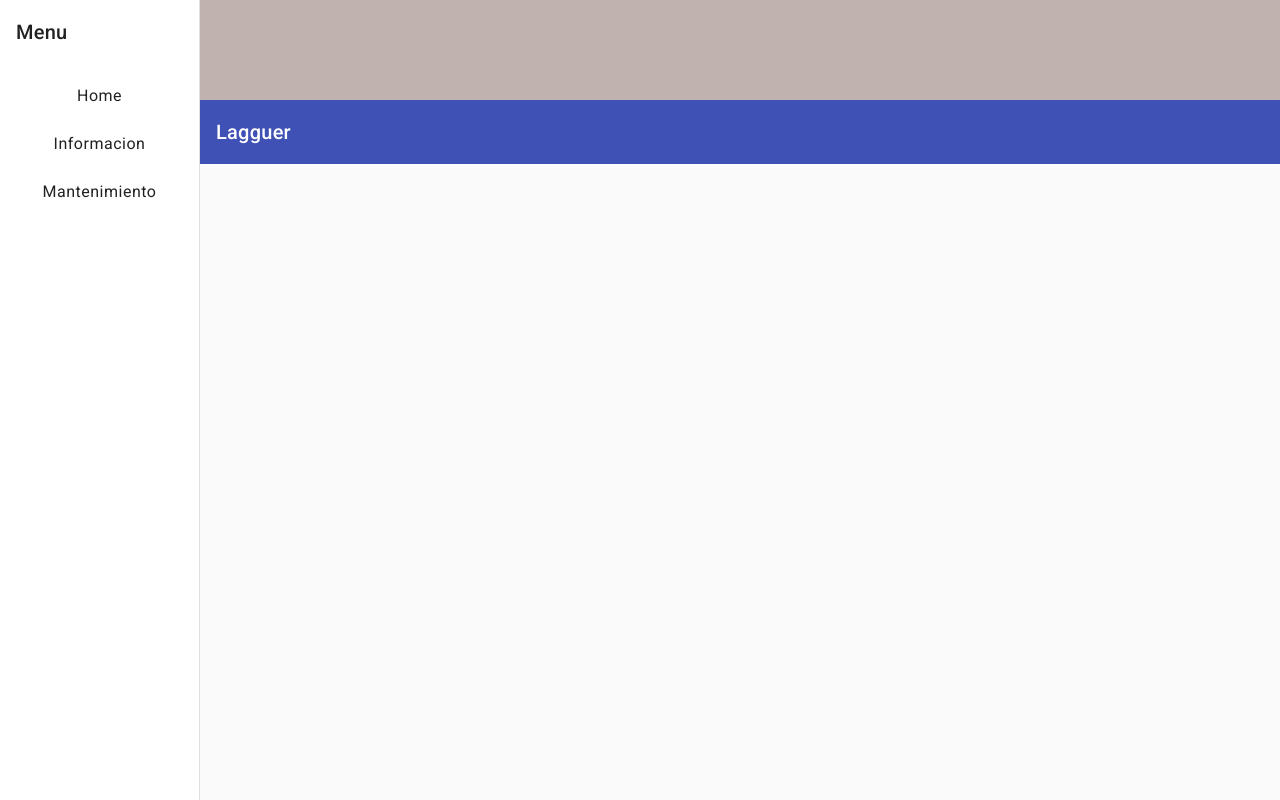
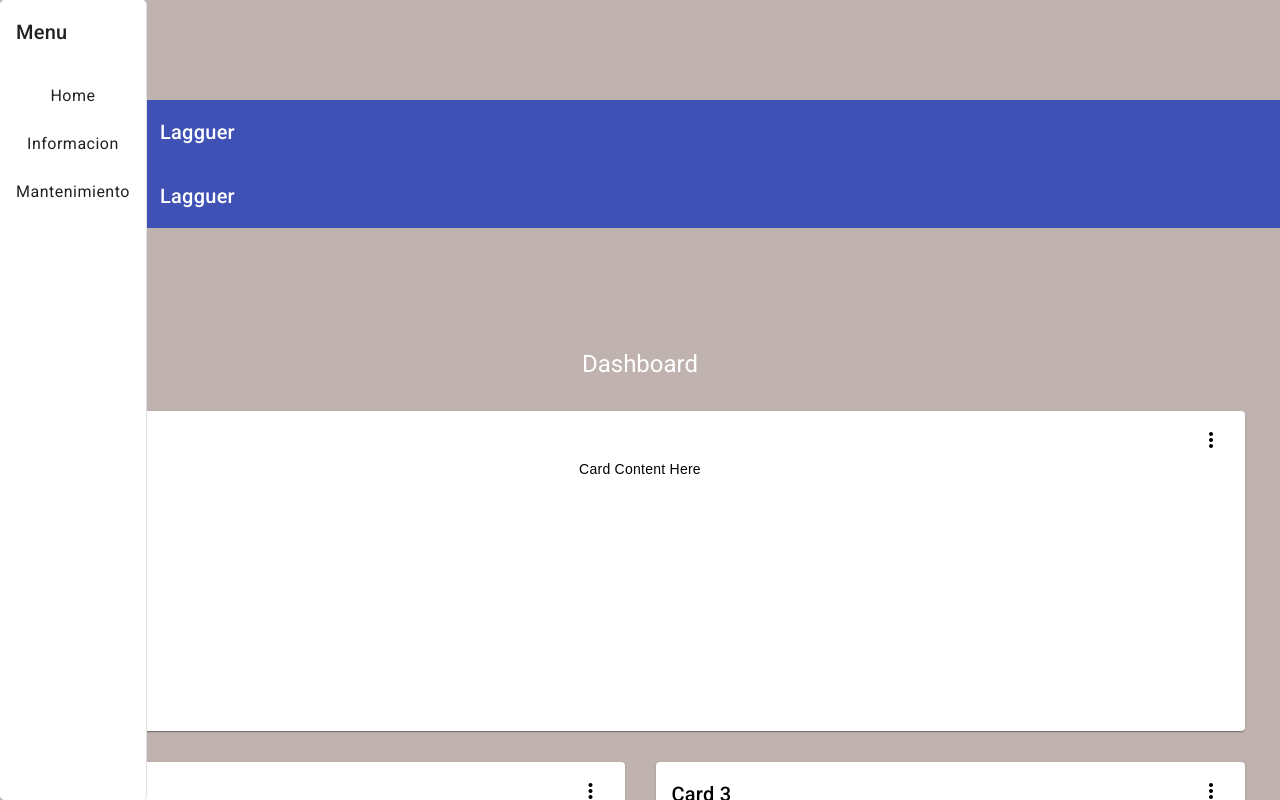
Before and after one commit to Lagguer96/Lagguer, an Angular app: page /siderbar-view in a window 1280 px wide. Shown: the top 800 px of the page. Built offline with nearby package versions, Linux system fonts and the light colour scheme.

Commit message:
Components_page_added

```diff
--- a/src/app/app.component.html
+++ b/src/app/app.component.html
@@ -1 +1,16 @@
-<app-sidebar-view></app-sidebar-view>
+<!DOCTYPE html>
+<html>
+    <header>
+        <meta charset="UTF-8">
+        <base href="./pagina-principal/pagina-principal.component.html">
+        <title>Home</title>
+        <app-sidebar-view></app-sidebar-view>
+        <router-outlet></router-outlet>
+    </header>
+    <body>
+        <main>
+            <!-- <app-maintenance-page></app-maintenance-page> -->
+            <app-pagina-principal></app-pagina-principal>
+        </main>
+    </body>
+</html>
--- a/src/app/app.module.ts
+++ b/src/app/app.module.ts
@@ -1,7 +1,7 @@
 import { NgModule } from '@angular/core';
 import { BrowserModule } from '@angular/platform-browser';
 import { ReactiveFormsModule } from '@angular/forms';
-import { HttpClientModule } from '@angular/common/http';
+
 
 import { AppRoutingModule } from './app-routing.module';
 import { AppComponent } from './app.component';
@@ -33,7 +33,6 @@ import { MatMenuModule } from '@angular/material/menu';
     BrowserModule,
     AppRoutingModule,
     ReactiveFormsModule,
-    HttpClientModule,
     BrowserAnimationsModule,
     MatToolbarModule,
     MatButtonModule,
--- a/src/app/information/information.component.html
+++ b/src/app/information/information.component.html
@@ -1,7 +1,7 @@
 <head>
     <meta charset="utf-8">
     <title>Informacion</title>
-    <base href="../information/information.component.html">
+    <base href="./information.component.html">
     <meta name="viewport" content="width=device-width, initial-scale=1">
     <link rel="icon" type="image/x-icon" href="mini_icon.ico">
 </head>
--- a/src/app/maintenance-page/maintenance-page.component.css
+++ b/src/app/maintenance-page/maintenance-page.component.css
@@ -1,16 +1,18 @@
 .title_1 {
-
+    max-width: var(--largest-width, 90%);
     border-radius: 5%;
-    box-shadow: 0 60px 60px -60px rgba(0, 30, 255, 0.5);
-    background-color: #6BA7FF;
-
+    box-shadow: 0 60px 60px -60px rgba(9,9,121,1);
+    background: rgb(2,0,36);
+    background: linear-gradient(90deg, rgba(2,0,36,1) 0%, rgba(9,9,121,1) 35%, rgba(0,212,255,1) 100%);
 }
 
 .title_describe {
+    width: 50%;
     border-radius: 5%;
     position: relative;
-    box-shadow: 0 60px 60px -60px rgba(0, 30, 255, 0.5);
-    background-color: #6BA7FF;
+    box-shadow: 0 60px 60px -60px rgba(9,9,121,1);
+    background: rgb(2,0,36);
+    background: linear-gradient(90deg, rgba(2,0,36,1) 0%, rgba(9,9,121,1) 35%, rgba(0,212,255,1) 100%);
 }
 
 article {
@@ -23,7 +25,8 @@ article img:first-child {
     box-shadow: 0 60px 60px -60px rgba(0, 30, 255, 0.5);
     border-radius: 5%;
     object-fit: cover;
-    width: 100%;
+    width: 50%;
+
 }
 
 article img:last-child {
--- a/src/app/maintenance-page/maintenance-page.component.html
+++ b/src/app/maintenance-page/maintenance-page.component.html
@@ -2,23 +2,21 @@
     <meta charset="utf-8">
     <title>Mantenimiento</title>
     <base href="/">
-    <meta name="viewport" content="width=device-width, initial-scale=1">
+    <meta name="" content="width=device-width, initial-scale=1">
     <link rel="icon" type="image/x-icon" href="mini_icon.ico">
 </head>
 
-
 <body>
-
-    <div class=title_1>
+    <header class=title_1>
+        <br>
         <article>
             <img src='../../assets/Recursos_Imagenes/Design_fondo_IA.png' alt='Fondo'>
             <img src='../../assets/Recursos_Logo/LagguerW.svg' alt='Logo'>
         </article>
         <br>
-        <div class=title_describe>
-            <h1>Estamos trabajando en esta página</h1>
-            <p>Disculpa las molestias. ¡Volveremos pronto!</p>
-        </div>
-    </div>
-
+    </header>
+    <nav class=title_describe>
+        <h1>Estamos trabajando en esta página</h1>
+        <p>Disculpa las molestias. ¡Volveremos pronto!</p>
+    </nav>
 </body>
--- a/src/app/sidebar-view/sidebar-view.component.css
+++ b/src/app/sidebar-view/sidebar-view.component.css
@@ -1,9 +1,12 @@
 .sidenav-container {
-  height: 100%;
+  height: auto;
+  width: auto;
 }
 
 .sidenav {
-  width: 200px;
+  width: auto;
+  border-radius: 5px;
+  /* background-color: rgba(2,0,36,1); */
 }
 
 .sidenav .mat-toolbar {
@@ -14,4 +17,5 @@
   position: sticky;
   top: 0;
   z-index: 1;
+
 }
--- a/src/app/sidebar-view/sidebar-view.component.html
+++ b/src/app/sidebar-view/sidebar-view.component.html
@@ -5,9 +5,9 @@
       [opened]="(isHandset$ | async) === false">
     <mat-toolbar>Menu</mat-toolbar>
     <mat-nav-list>
-      <a mat-list-item href="../pagina-principal/pagina-principal.component.html">Home</a>
-      <a mat-list-item href="../information/information.component.html">Informacion</a>
-      <a mat-list-item href="../maintenance-page/maintenance-page.component.html">Mantenimiento</a>
+      <a mat-list-item href="../pagina-principal/pagina-principal.component.html" >Home</a>
+      <a mat-list-item href="../information/information.component.html" >Informacion</a>
+      <a mat-list-item href="../maintenance-page/maintenance-page.component.html" >Mantenimiento</a>
     </mat-nav-list>
   </mat-sidenav>
   <mat-sidenav-content>
```
